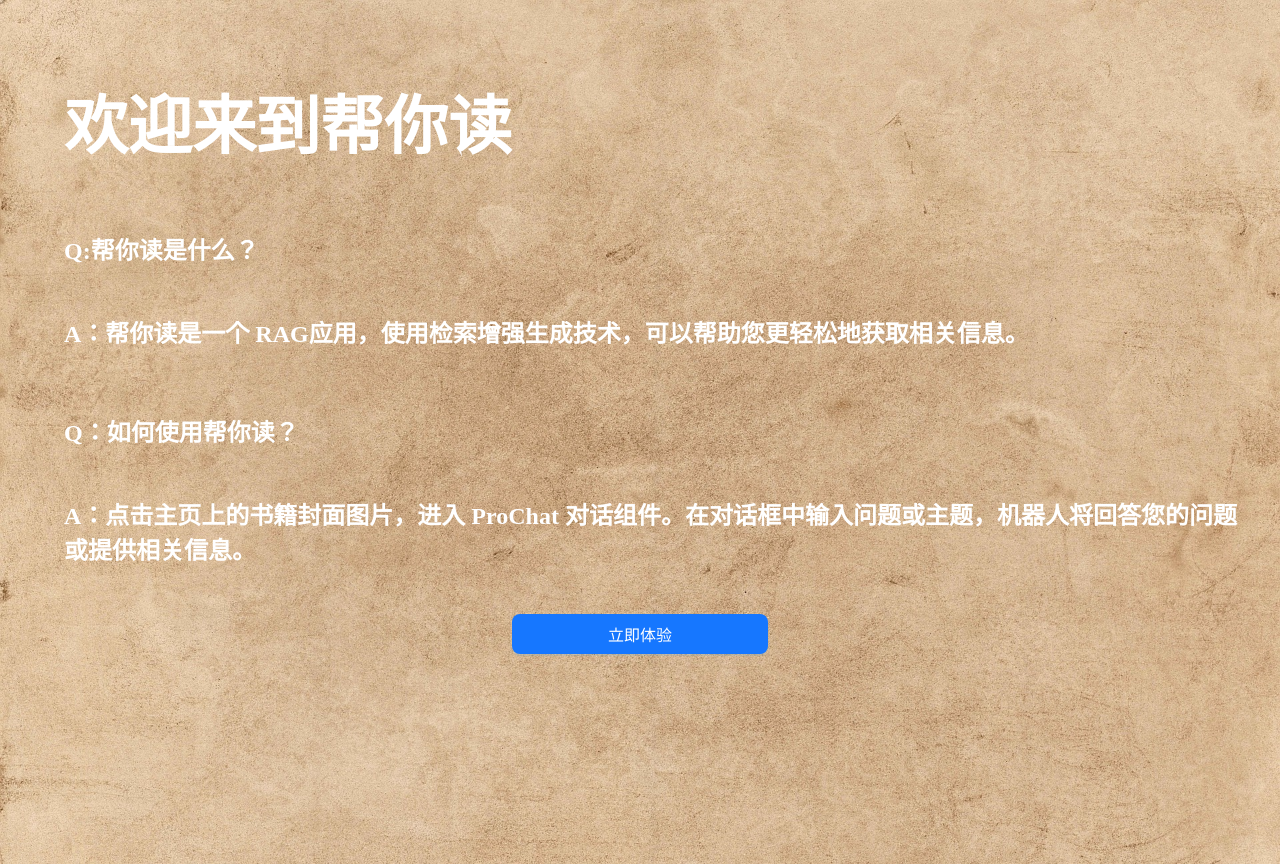
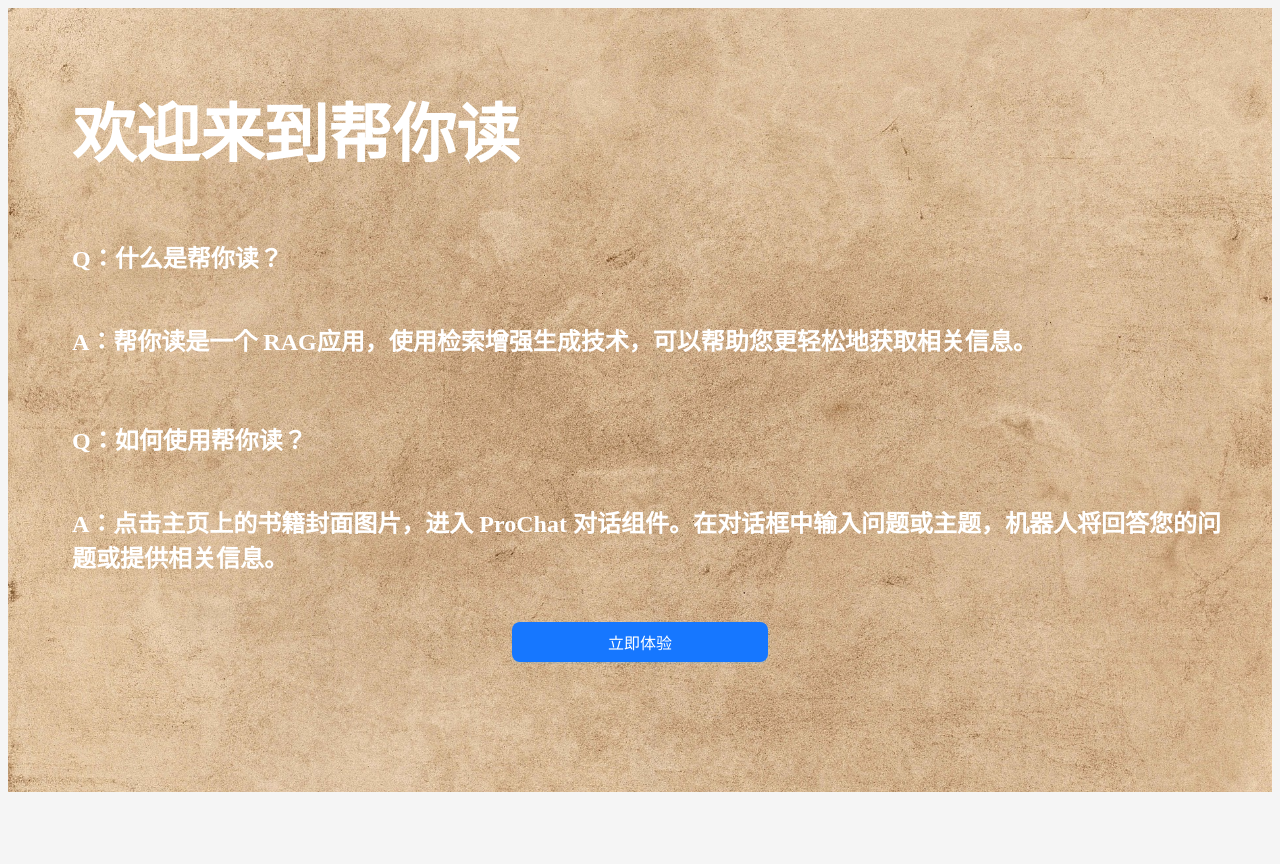
Before and after one commit to 222chaos/RAGQ-ASystem, a Next.js app: page / in a window 1280 px wide. After the commit the page ends 800 px from the top, so only its background shows below. Built offline with nearby package versions, Linux system fonts and the light colour scheme.

Commit message:
修改画面显示

```diff
--- a/src/pages/Carousel.js
+++ b/src/pages/Carousel.js
@@ -2,10 +2,10 @@ import React, { useRef, useState } from "react";
 import Slider from "react-slick";
 import "slick-carousel/slick/slick.css";
 import "slick-carousel/slick/slick-theme.css";
-import styles from "./CenterMode.module.css";
+import styles from "./Carousel.module.css";
 import { ArrowLeftOutlined, ArrowRightOutlined } from "@ant-design/icons";
 
-function CenterMode({ setClicked, setSelectedImageInfo }) {
+function Carousel({ setClicked, setSelectedImageInfo }) {
   const sliderRef = useRef(null);
   const [selectedImageIndex, setSelectedImageIndex] = useState(null);
   const imageInfo = ["需求工程", "操作系统", "计算机网络"];
@@ -73,4 +73,4 @@ function CenterMode({ setClicked, setSelectedImageInfo }) {
   );
 }
 
-export default CenterMode;
+export default Carousel;
--- a/src/pages/Notification.js
+++ b/src/pages/Notification.js
@@ -20,8 +20,8 @@ const App = () => {
   };
 
   useEffect(() => {
-    openNotification(); // 在组件挂载后自动弹出通知
-  }, []); // 空数组表示只在组件挂载后执行一次
+    openNotification();
+  }, []);
 
   return (
     <>
--- a/src/pages/WelcomePage.js
+++ b/src/pages/WelcomePage.js
@@ -1,10 +1,10 @@
 import React from "react";
 import { useSpring, animated } from "react-spring";
-import { Button } from "antd";
+import { Button, Skeleton } from "antd";
 
 const calc = (x, y) => [
-  -(y - window.innerHeight / 2) / 2000,
-  (x - window.innerWidth / 2) / 2000,
+  -(y - window.innerHeight / 2) / 3000,
+  (x - window.innerWidth / 2) / 3000,
   1,
 ];
 const trans = (x, y, s) =>
@@ -17,22 +17,26 @@ const WelcomePage = ({ setClick }) => {
   }));
 
   const handleClick = () => {
-    setClick(true); // 点击按钮后设置 click 状态为 true
+    setClick(true);
   };
 
   return (
+    <>
       <animated.div
         style={{
+          maxHeight: "90vh",
+          overflow: "auto",
+          margin: 8,
           transform: props.xys.interpolate(trans),
           background: `url(/background6.jpg)`,
           backgroundSize: "cover",
           height: "100vh",
-        color: "#ffffff", // 统一字体颜色
+          color: "#ffffff",
           display: "flex",
-        alignItems: "flex-start", // 垂直居顶对齐
-        justifyContent: "flex-start", // 水平居左对齐
+          alignItems: "flex-start",
+          justifyContent: "flex-start",
           flexDirection: "column",
-        padding: "2rem", // 添加内边距
+          padding: "2rem",
         }}
         onMouseMove={({ clientX: x, clientY: y }) => set({ xys: calc(x, y) })}
         onMouseLeave={() => set({ xys: [0, 0, 1] })}
@@ -41,7 +45,7 @@ const WelcomePage = ({ setClick }) => {
           <h1 style={{ fontSize: "4rem", marginBottom: "4rem" }}>
             欢迎来到帮你读
           </h1>
-        <h2 style={{ marginBottom: "3rem" }}>Q:帮你读是什么？</h2>
+          <h2 style={{ marginBottom: "3rem" }}>Q：什么是帮你读？</h2>
           <h2 style={{ marginBottom: "4rem" }}>
             A：帮你读是一个
             RAG应用，使用检索增强生成技术，可以帮助您更轻松地获取相关信息。
@@ -56,11 +60,12 @@ const WelcomePage = ({ setClick }) => {
           type="primary"
           size="large"
           style={{ margin: "0 auto", width: "20vw" }}
-        onClick={handleClick} // 添加点击事件处理程序
+          onClick={handleClick}
         >
           立即体验
         </Button>
       </animated.div>
+    </>
   );
 };
 
--- a/src/pages/api/query.js
+++ b/src/pages/api/query.js
@@ -31,7 +31,7 @@ export default async function handler(req, res) {
 
       const embedding = await openai.embeddings.create({
         model: "text-embedding-ada-002",
-        input: query[0].content,
+        input: query[query.length - 1].content,
         encoding_format: "float",
       });
       const embeddingData = embedding.data[0].embedding;
--- a/src/pages/index.js
+++ b/src/pages/index.js
@@ -1,6 +1,6 @@
 import React, { useState } from "react";
 import { Button, notification } from "antd";
-import CenterMode from "./Carousel";
+import Carousel from "./Carousel";
 import Prochat from "./Prochat";
 import NotificationComponent from "./Notification";
 
@@ -37,7 +37,7 @@ const IndexPage = () => {
               height: "70vh",
             }}
           >
-            <CenterMode
+            <Carousel
               setClicked={setClicked}
               setSelectedImageInfo={setSelectedImageInfo}
             />
--- a/src/styles/globals.css
+++ b/src/styles/globals.css
@@ -3,5 +3,4 @@ html {
   margin: 0;
   padding: 0;
   background-color: rgb(245, 245, 245);
-  overflow: hidden;
 }
```
Also changed, not shown: src/pages/Carousel.module.css (renamed from src/pages/CenterMode.module.css). Lines whose indentation alone changed are shown as unchanged.
